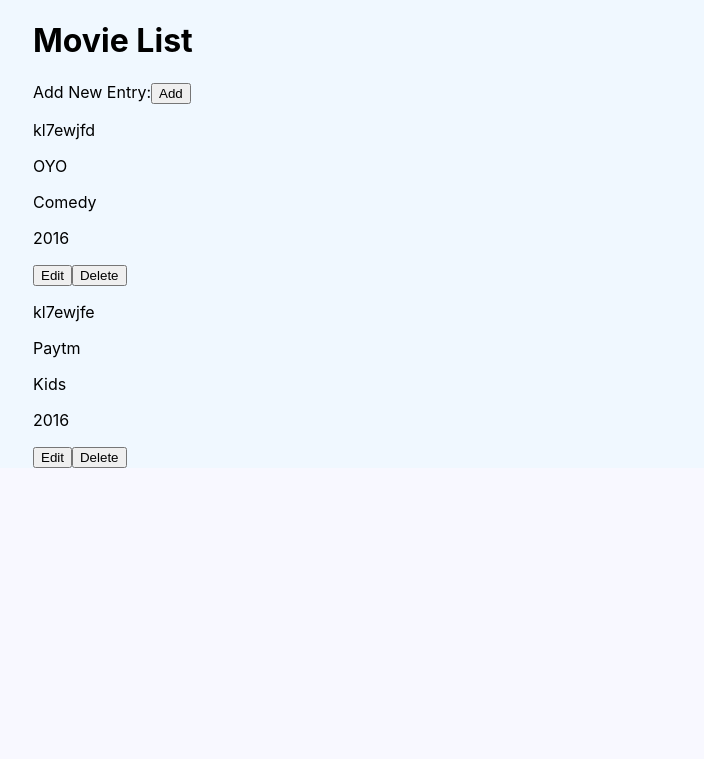
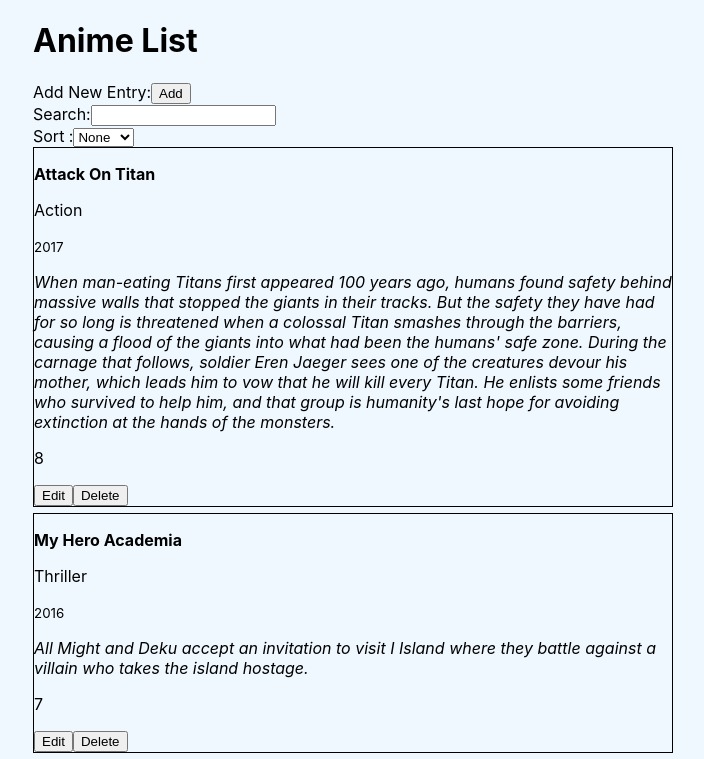
Before and after one commit to mrinalKarn/crud-redux, a React (Create React App) app: page / in a window 1280 px wide. Shown: the top 759 px of the page, without its empty margins (287-991 px from the left). Built offline with nearby package versions, Linux system fonts and the light colour scheme.

Commit message:
sorting added

```diff
--- a/src/component/form.js
+++ b/src/component/form.js
@@ -5,7 +5,7 @@
 import { useDispatch } from "react-redux";
 import { useSelector } from 'react-redux';
 import { useHistory } from "react-router-dom";
-// Show value and add submit logic
+// Show value and add submit logic --done
 const Form = (props) => {
     const dispatch = useDispatch();
     const data = useSelector(state => state);
@@ -68,7 +68,12 @@
                 }
             })
         }
-    },[])
+    },[]) //[] means this will not run, by changing state of any component
+    // useEffect(()=>{}) means run with any change in state
+    // useEffect(()=>{},[abc]) means run with any change in abc componenent
+    // Really useEffect is Amazing, it has very powerfull
+    // It will completly replace all state life cycle method like componentDidMount,DidUpdate
+    // And also perform Async, operation, reallly amazing :) :)
 
     return (
         <div className="container">
--- a/src/component/home.js
+++ b/src/component/home.js
@@ -1,5 +1,5 @@
 // Add home
-import React from 'react';
+import React, { useEffect, useState } from 'react';
 import ReactDOM from 'react-dom';
 //import { connect } from 'react-redux'; not working
 import { useSelector } from 'react-redux';
@@ -8,21 +8,75 @@
 import './style.css';
 var uniqid = require('uniqid');
 
+//Sorting done, searching logic not woking ,but it's hook and rendering working properly
+
 const Home = (props) => {
-  const data = useSelector(state => state.post);
+  const dataStore = useSelector(state => state.post);
+  const [sort, methodSort] = useState('');
+  const [input,setInput] = useState('');
+  const [data,setData] = useState(dataStore);
+
   //console.log(data); //Error - still not updating data in home while data get updated in form and store
 
-  var id = uniqid();
+  // Working Sort logic
+  // And integrating with hooks
+
+  const sortLogic = () => {
+
+    switch (sort) {
+      case "name":
+        setData([...data].sort((a, b) => ('' + a.name.toLocaleLowerCase()).localeCompare(b.name.toLocaleLowerCase())));
+        break;
+      case "year":
+        setData([...data].sort((a, b) => a.year - b.year));
+        break;
+      case "rating":
+        setData([...data].sort((a, b) => a.rating - b.rating));
+        break;
+      default:
+        break;
+    }
+
+  }
+
+  // working Search logic
+  // Not good working logic, just fine, giving anonymus data many time - see later
+  // Integrating with logic ,but core logic not working
+  const searchLogic = () => {
+    setData([...data].filter(post => {
+      return post.name.toLocaleLowerCase().includes(input);
+    }));
+  }
+
+  // Integrate sort ,search hook with useEffect and add onChange property in both
+  useEffect(()=>{
+    searchLogic();
+    //console.log(input);
+    sortLogic();
+  },[input,sort])
 
   return (
     <div className="container">
-      <h1>Movie List</h1>
+      <h1>Anime List</h1>
       <label>
         Add New Entry:
-        <Link to={{pathname:'/form',query:{type: "ADD", id:id}}}>
-        <button>Add</button>
+        <Link to={{ pathname: '/form', query: { type: "ADD", id: uniqid() } }}>
+          <button>Add</button>
         </Link>
       </label>
+      <div>
+        <label>Search:</label>
+        <input type="text" value={input} onChange={(e)=>setInput(e.target.value)}/>
+      </div>
+      <div>
+        <label> Sort :</label>
+        <select name="sort" id="sort" value={sort} onChange={(e) => methodSort(e.target.value)}>
+          <option value="none" default>None</option>
+          <option value="name">Name</option>
+          <option value="year">Year</option>
+          <option value="rating">Rating</option>
+        </select>
+      </div>
       {data.map(post => <Post key={post.id} post={post} />)}
     </div>
   )
--- a/src/component/post.js
+++ b/src/component/post.js
@@ -13,13 +13,12 @@
     };
 
     return (
-        <div>
-            <p>{props.post.id}</p>
-            <p>{props.post.name}</p>
+        <div className="post-container">
+            <p><b>{props.post.name}</b></p>
             <p>{props.post.genre}</p>
-            <p>{props.post.year}</p>
-            <p>{props.description}</p>
-            <p>{props.rating}</p>
+            <small>{props.post.year}</small>
+            <p><i>{props.post.description}</i></p>
+            <p>{props.post.rating}</p>
             <Link to={{ pathname: '/form', query: { type: "EDIT", id: props.post.id } }}>
                 <button>Edit</button>
             </Link>
--- a/src/component/style.css
+++ b/src/component/style.css
@@ -1,3 +1,8 @@
 .container {
     grid-column: 2/3;
 }
+
+.post-container{
+    border: 1px solid black;
+    margin-bottom: 1%;
+}
--- a/src/reducer/reducer.js
+++ b/src/reducer/reducer.js
@@ -5,19 +5,27 @@
 const initialState = [
     {
         id: uniqid(),
-        name: "OYO",
-        genre: "Comedy",
-        year: "2016",
-        description: "Nice movie",
-        rating: "4.5"
+        name: "Attack On Titan",
+        genre: "Action",
+        year: "2017",
+        description: "When man-eating Titans first appeared 100 years ago, humans found safety behind massive walls that stopped the giants in their tracks. But the safety they have had for so long is threatened when a colossal Titan smashes through the barriers, causing a flood of the giants into what had been the humans' safe zone. During the carnage that follows, soldier Eren Jaeger sees one of the creatures devour his mother, which leads him to vow that he will kill every Titan. He enlists some friends who survived to help him, and that group is humanity's last hope for avoiding extinction at the hands of the monsters.",
+        rating: "8"
     },
     {
         id: uniqid(),
-        name: "Paytm",
+        name: "My Hero Academia",
+        genre: "Thriller",
+        year: "2016",
+        description: "All Might and Deku accept an invitation to visit I Island where they battle against a villain who takes the island hostage.",
+        rating: "7"
+    },
+    {
+        id: uniqid(),
+        name: "DeathNote",
         genre: "Kids",
-        year: "2016",
-        description: "Nice movie",
-        rating: "4.5"
+        year: "2018",
+        description: "Death Note (stylized as DEATH NOTE) is a Japanese manga series written by Tsugumi Ohba and illustrated by Takeshi Obata. The story follows Light Yagami, a teen genius who stumbles across a mysterious otherworldly notebook: the Death Note, which belonged to the Shinigami Ryuk, and grants the user the supernatural ability to kill anyone whose name is written in its pages.",
+        rating: "9"
     }
 ]
 
```
